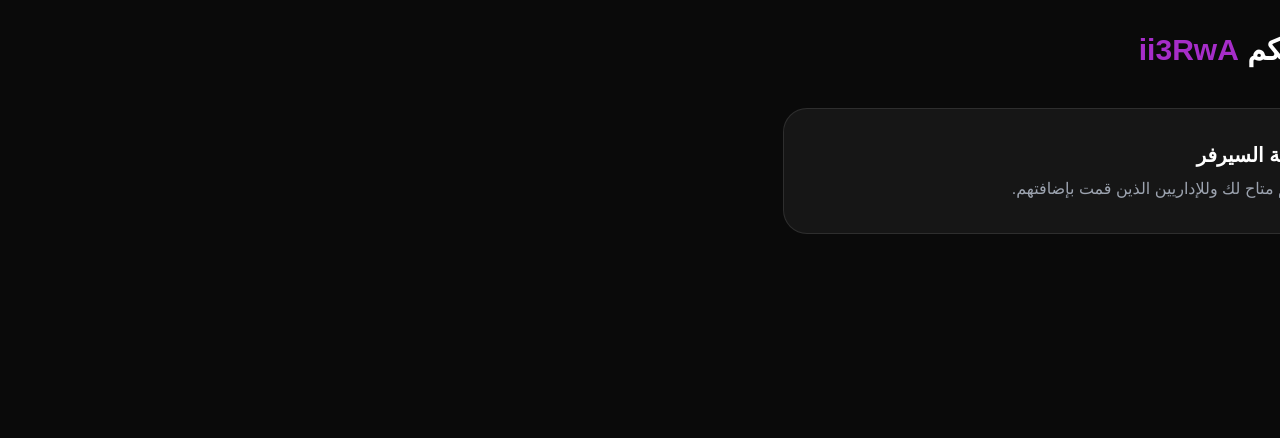
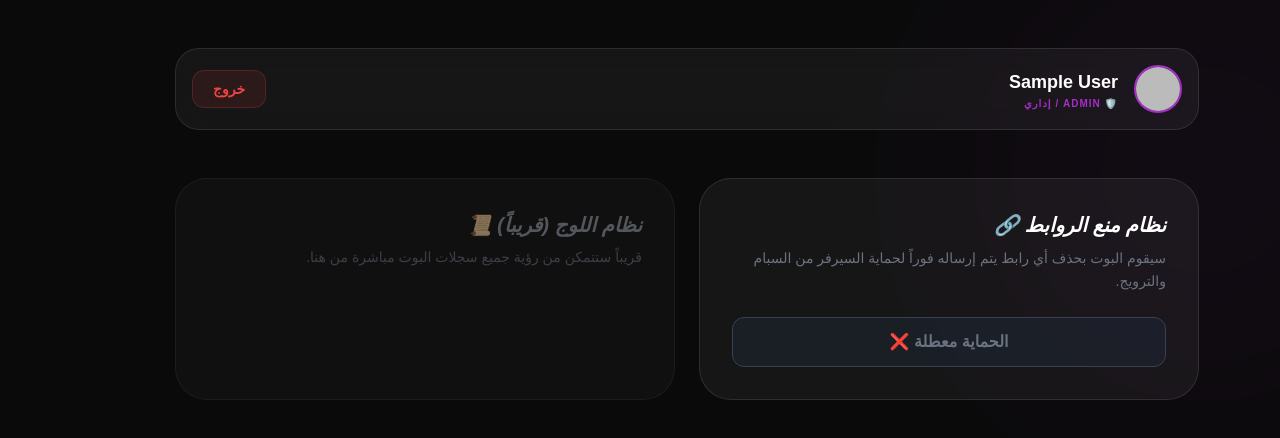
Before and after one commit to abdalrahmanabnmohammed-png/ii3rwa-bot2222, a Next.js app: page /security in a window 1280 px wide. Shown: the top 438 px of the page. Built offline with nearby package versions, Linux system fonts and the light colour scheme; no server answers; sample sign-in values are in the browser's storage.

Commit message:
Update page.js

```diff
--- a/src/app/security/page.js
+++ b/src/app/security/page.js
@@ -1,58 +1,137 @@
 "use client";
-import { useSession } from "next-auth/react";
-import { useState, useEffect } from "react";
+import { useSession, signOut } from "next-auth/react";
+import { useRouter } from "next/navigation";
+import { useEffect, useState } from "react";
 
 export default function SecurityPage() {
   const { data: session, status } = useSession();
+  const router = useRouter();
+
+  // حالات الإدخال والتحكم
+  const [antiLink, setAntiLink] = useState(false);
   const [newAdminId, setNewAdminId] = useState("");
-  const [adminsList, setAdminsList] = useState([]); // سيتم جلبها من المونجو لاحقاً
+  const [loading, setLoading] = useState(false);
+  const [message, setMessage] = useState("");
 
-  // ضع الأيدي الخاص بك هنا (المالك الوحيد)
-  const OWNER_ID = "YOUR_DISCORD_ID_HERE";
-
+  // --- إعدادات الرتب ---
+  const OWNER_ID = "YOUR_DISCORD_ID_HERE"; // ⚠️ ضع الآيدي الخاص بك هنا
   const isOwner = session?.user?.id === OWNER_ID;
 
+  useEffect(() => {
+    if (status === "unauthenticated") {
+      router.push('/login');
+    }
+  }, [status, router]);
+
+  // دالة إضافة إداري جديد (للمالك فقط)
   const handleAddAdmin = async () => {
-    if (!isOwner) return alert("فقط المالك يمكنه إضافة إداريين!");
-    // كود إرسال الأيدي لقاعدة البيانات MongoDB
-    console.log("إضافة إداري جديد:", newAdminId);
+    if (!newAdminId) return;
+    setLoading(true);
+    try {
+      const res = await fetch('/api/admins', {
+        method: 'POST',
+        headers: { 'Content-Type': 'application/json' },
+        body: JSON.stringify({ newAdminId })
+      });
+      const data = await res.json();
+      if (res.ok) {
+        setMessage("✅ تم إضافة الإداري بنجاح");
         setNewAdminId("");
+      } else {
+        setMessage(`❌ ${data.error}`);
+      }
+    } catch (err) {
+      setMessage("❌ حدث خطأ في الاتصال");
+    }
+    setLoading(false);
+    setTimeout(() => setMessage(""), 3000);
   };
 
-  if (status === "loading") return <div className="text-white text-center mt-20">جاري التحقق...</div>;
+  if (status === "loading") {
+    return (
+      <div className="min-h-screen bg-[#0a0a0a] flex items-center justify-center text-white font-bold">
+        جاري فحص الصلاحيات... 🛡️
+      </div>
+    );
+  }
+
+  if (!session) return null;
 
   return (
-    <div className="min-h-screen bg-[#0a0a0a] text-white p-8" dir="rtl">
-      <h1 className="text-3xl font-black mb-10">لوحة تحكم <span className="text-[#A62DC9]">ii3RwA</span></h1>
+    <div className="min-h-screen bg-[#0a0a0a] text-white p-6 md:p-12 relative overflow-hidden" dir="rtl">
 
-      {/* قسم خاص بالمالك فقط - لإضافة الإداريين */}
+      {/* هالة ضوئية بنفسجية في الخلفية */}
+      <div className="absolute top-[-10%] right-[-10%] w-[500px] h-[500px] bg-[#A62DC9] opacity-5 blur-[120px] rounded-full pointer-events-none"></div>
+
+      <div className="max-w-5xl mx-auto relative z-10">
+
+        {/* الهيدر: معلومات المستخدم */}
+        <header className="flex justify-between items-center mb-12 bg-white/5 p-4 rounded-3xl border border-white/10 backdrop-blur-md">
+          <div className="flex items-center gap-4">
+            <img src={session.user.image} className="w-12 h-12 rounded-full border-2 border-[#A62DC9]" alt="avatar" />
+            <div>
+              <p className="font-black text-lg">{session.user.name}</p>
+              <p className="text-[10px] text-[#A62DC9] font-bold uppercase tracking-widest">
+                {isOwner ? "👑 OWNER / المالك" : "🛡️ ADMIN / إداري"}
+              </p>
+            </div>
+          </div>
+          <button
+            onClick={() => signOut({ callbackUrl: '/login' })}
+            className="bg-red-500/10 hover:bg-red-500 text-red-500 hover:text-white px-5 py-2 rounded-xl border border-red-500/20 transition-all font-bold text-sm"
+          >
+            خروج
+          </button>
+        </header>
+
+        {/* قسم المالك: إضافة الإداريين (يظهر للمالك فقط) */}
         {isOwner && (
-        <div className="mb-12 p-6 bg-white/5 border-2 border-[#A62DC9]/30 rounded-[2rem] animate-fade-in">
-          <h2 className="text-xl font-bold mb-4 text-[#A62DC9]">👑 إدارة طاقم العمل (للمالك فقط)</h2>
-          <div className="flex gap-4">
+          <section className="mb-10 animate-fade-in">
+            <div className="bg-white/5 border-2 border-[#A62DC9]/30 p-8 rounded-[2.5rem] shadow-2xl shadow-[#A62DC9]/5">
+              <h2 className="text-xl font-black mb-6 flex items-center gap-3">
+                <span className="bg-[#A62DC9] p-2 rounded-lg text-xs text-white">PRO</span>
+                إدارة طاقم الإدارة
+              </h2>
+              <div className="flex flex-col md:flex-row gap-4">
                 <input
                   type="text"
+                  placeholder="أدخل Discord User ID للإداري الجديد"
+                  className="flex-1 bg-white/5 border border-white/10 p-4 rounded-2xl outline-none focus:border-[#A62DC9] transition-all"
                   value={newAdminId}
                   onChange={(e) => setNewAdminId(e.target.value)}
-              placeholder="ضع Discord ID للإداري الجديد"
-              className="flex-1 bg-white/5 border border-white/10 p-4 rounded-xl outline-none focus:border-[#A62DC9]"
                 />
                 <button
                   onClick={handleAddAdmin}
-              className="bg-[#A62DC9] px-8 rounded-xl font-bold hover:bg-[#8e24ab] transition"
+                  disabled={loading}
+                  className="bg-[#A62DC9] hover:bg-[#8e24ab] px-10 py-4 rounded-2xl font-black transition-all shadow-lg shadow-[#A62DC9]/20 active:scale-95 disabled:opacity-50"
                 >
-              إضافة إداري
+                  {loading ? "جاري الإضافة..." : "إضافة إداري"}
                 </button>
               </div>
+              {message && <p className="mt-4 text-center font-bold text-sm animate-bounce">{message}</p>}
             </div>
+          </section>
         )}
 
-      {/* باقي أدوات التحكم (تظهر لكل الإداريين المعتمدين) */}
-      <div className="grid grid-cols-1 md:grid-cols-2 gap-6">
-        <div className="p-8 bg-white/5 border border-white/10 rounded-3xl">
-          <h3 className="text-xl font-bold mb-2">🛡️ حماية السيرفر</h3>
-          <p className="text-gray-400">هذا القسم متاح لك وللإداريين الذين قمت بإضافتهم.</p>
+        {/* قسم إعدادات البوت (يظهر للجميع المعتمدين) */}
+        <section className="grid grid-cols-1 md:grid-cols-2 gap-6">
+          <div className="bg-white/5 border border-white/10 p-8 rounded-[2rem] hover:border-[#A62DC9]/40 transition-all">
+            <h3 className="text-xl font-black mb-2 italic">نظام منع الروابط 🔗</h3>
+            <p className="text-gray-500 text-sm mb-6 leading-relaxed">سيقوم البوت بحذف أي رابط يتم إرساله فوراً لحماية السيرفر من السبام والترويج.</p>
+            <button
+              onClick={() => setAntiLink(!antiLink)}
+              className={`w-full py-3 rounded-xl font-bold border transition-all ${antiLink ? 'bg-[#A62DC9]/10 border-[#A62DC9] text-[#A62DC9]' : 'bg-gray-800/50 border-gray-700 text-gray-500'}`}
+            >
+              {antiLink ? "الحماية مفعلة ✅" : "الحماية معطلة ❌"}
+            </button>
           </div>
+
+          <div className="bg-white/5 border border-white/10 p-8 rounded-[2rem] opacity-50 cursor-not-allowed">
+            <h3 className="text-xl font-black mb-2 italic text-gray-400">نظام اللوج (قريباً) 📜</h3>
+            <p className="text-gray-500 text-sm">قريباً ستتمكن من رؤية جميع سجلات البوت مباشرة من هنا.</p>
+          </div>
+        </section>
+
       </div>
     </div>
   );
```
Lines whose indentation alone changed are shown as unchanged.
